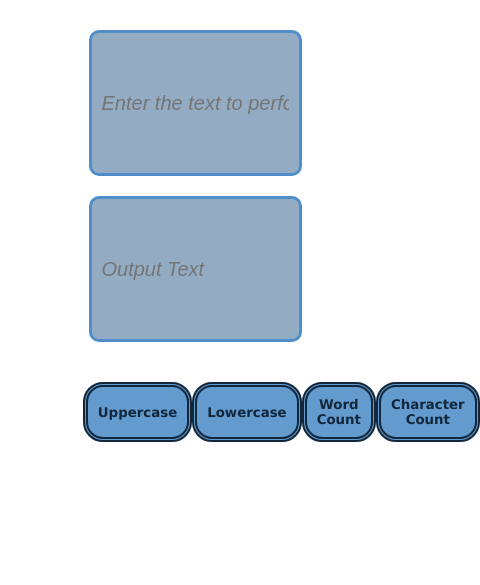
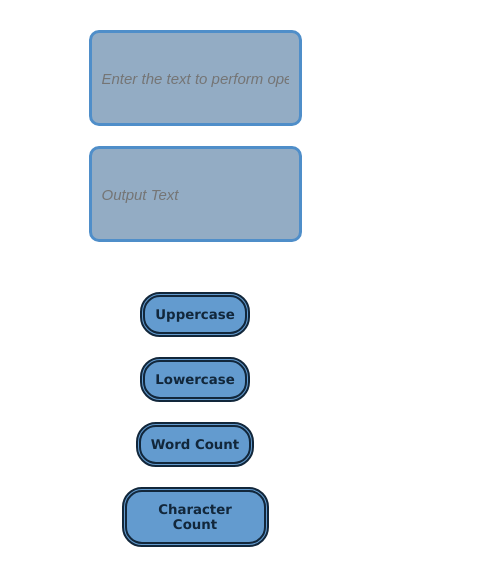
Before and after one commit to GauriTh06/Text-Operation, a plain HTML site: page index.html in a window 390 px wide. Shown: the part 97-682 px from the top of the page, 480 px wide, since content can reach past the window. Drawn offline with Linux system fonts and the light colour scheme.

Commit message:
media queries added

```diff
--- a/index.html
+++ b/index.html
@@ -51,6 +51,19 @@
             font-family: 'Lucida Sans', 'Lucida Sans Regular', 'Lucida Grande', 'Lucida Sans Unicode', Geneva, Verdana, sans-serif;
             cursor: pointer;
         }
+        @media screen and  (max-width: 500px) {
+            .input{
+            min-height: 50px;
+            font-size: 15px;
+            }
+            .btn-container{
+                flex-wrap: wrap;
+                width: 50%;
+            }
+            .btn{
+                margin: 10px 20px;
+            }
+        }
     </style>
 </head>
 
```
